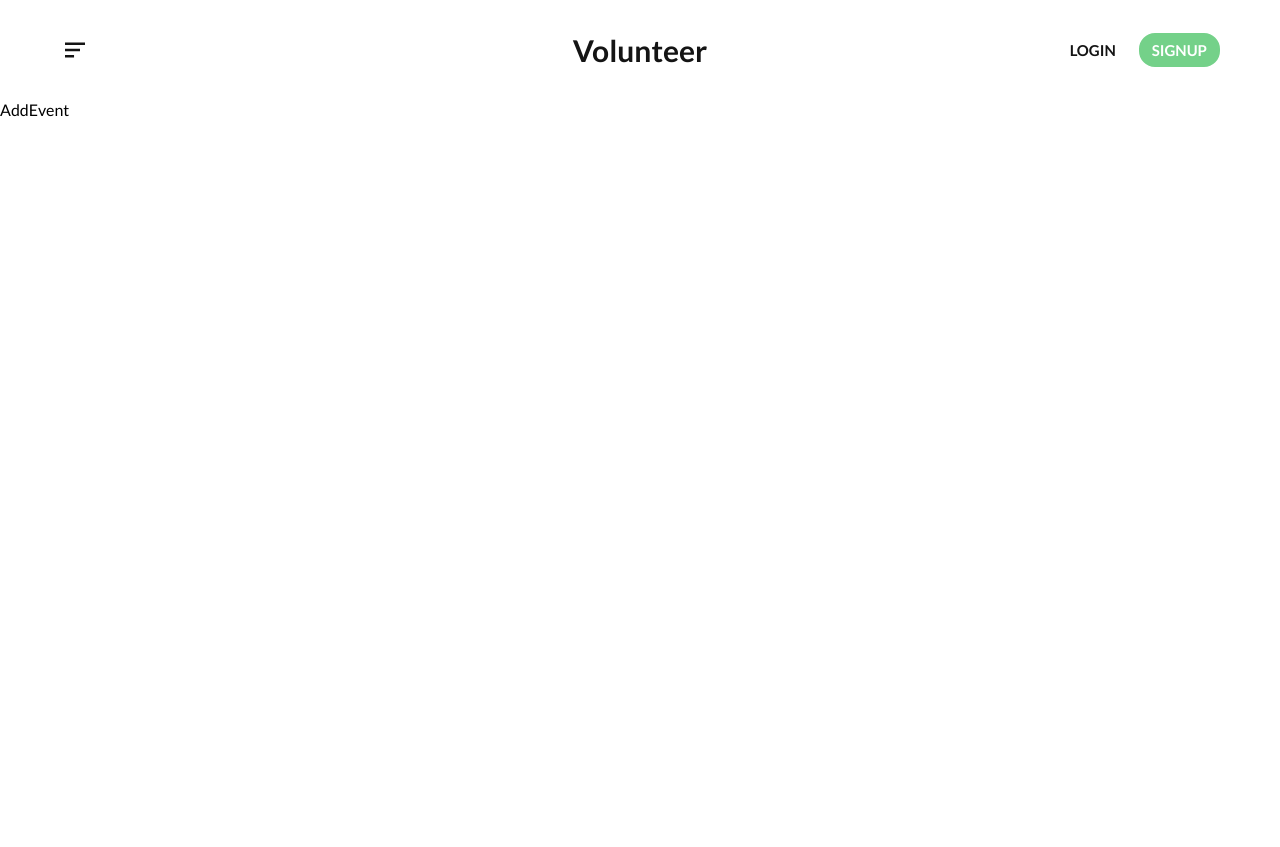
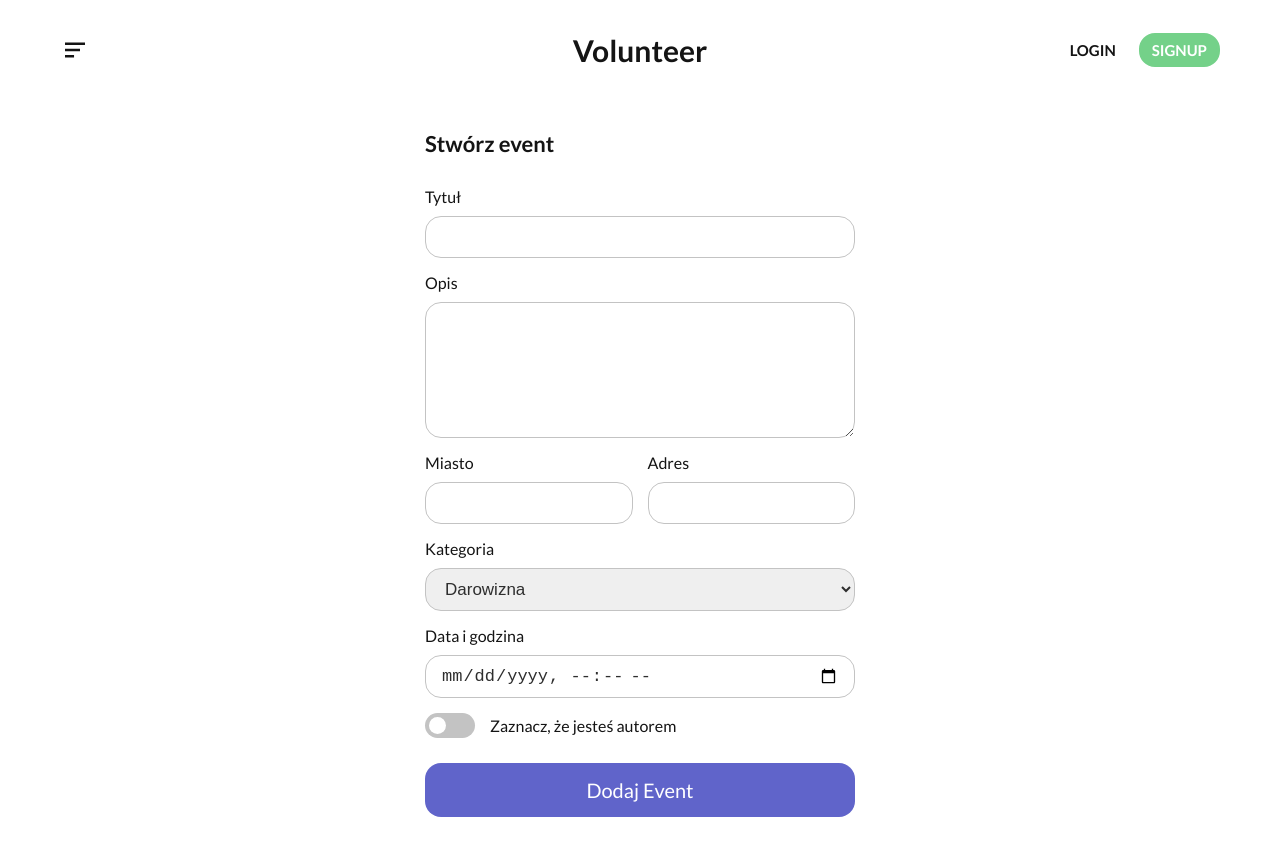
Before and after one commit to JanSzczepan/volunteer, a React (Create React App) app in the folder frontend/: page /events/add-event in a window 1280 px wide. Before the commit the page ends 800 px from the top, so only its background shows below. Built offline with nearby package versions, Linux system fonts and the light colour scheme.

Commit message:
Create Event page

```diff
--- a/frontend/src/api/index.js
+++ b/frontend/src/api/index.js
@@ -13,6 +13,7 @@ export const fetchUpcomingEvents = () => API.get('/events/upcoming')
 export const fetchAllEvents = () => API.get('/events/all')
 export const fetchEvent = (id) => API.get(`/events/${id}`)
 export const joinEvent = (id, formData) => API.patch(`/events/${id}/join`, formData)
+export const createEvent = (formData) => API.post('/events', formData)
 
 export const login = (formData) => API.post('/user/login', formData)
 export const signup = (formData) => API.post('/user/signup', formData)
--- /dev/null
+++ b/frontend/src/components/Switch/Switch.js
@@ -0,0 +1,12 @@
+import styles from './Switch.module.scss'
+
+const Switch = ({ isToggled, onToggle }) => {
+   return (
+      <label className={styles.switch}>
+         <input className={styles.input} checked={isToggled} onChange={onToggle} type="checkbox"/>
+         <span className={styles.slider}></span>
+      </label>
+   )
+}
+
+export default Switch
--- /dev/null
+++ b/frontend/src/components/Switch/Switch.module.scss
@@ -0,0 +1,52 @@
+@use "../../scss/index" as *;
+
+$switch-width: 50px;
+$switch-height: 25px;
+
+$slider-padding: 4px;
+
+.switch {
+   position: relative;
+   display: inline-block;
+   width: $switch-width;
+   height: $switch-height;
+   min-width: $switch-width;
+}
+
+.input {
+   opacity: 0;
+   width: 0;
+   height: 0;
+}
+
+.slider {
+   position: absolute;
+   top: 0;
+   left: 0;
+   right: 0;
+   bottom: 0;
+   background-color: $color-gray;
+   border-radius: $border-radius;
+   cursor: pointer;
+   transition: background-color .4s;
+}
+
+.slider::before {
+   position: absolute;
+   content: "";
+   height: calc($switch-height - 2 * $slider-padding);
+   width: calc($switch-height - 2 * $slider-padding);
+   left: $slider-padding;
+   bottom: $slider-padding;
+   background-color: $color-white;
+   border-radius: 50%;
+   transition: .4s;
+}
+
+.input:checked + .slider {
+   background-color: $color-purple;
+}
+
+.input:checked + .slider::before {
+   transform: translateX(calc($switch-width - ($switch-height - 2 * $slider-padding) - 2 * $slider-padding));
+}
--- /dev/null
+++ b/frontend/src/constants/index.js
@@ -0,0 +1,5 @@
+export const OPTIONS = [
+   { value: 'charity', text: 'Darowizna' },
+   { value: 'collecting', text: 'Zbiórka' },
+   { value: 'animals', text: 'Zwierzęta' },
+]
--- a/frontend/src/index.scss
+++ b/frontend/src/index.scss
@@ -51,7 +51,7 @@ a {
    }
 }
 
-.authForm, .joinForm {
+.authForm, .joinForm, .addEventForm {
    max-width: 500px;
    width: 100%;
    padding: 30px 15px;
@@ -64,13 +64,13 @@ a {
       padding: 30px 35px;
    }
 
-   .authHeader, .joinHeader {
+   .authHeader, .joinHeader, .addEventHeader {
       font-size: 2.2rem;
       margin-bottom: 30px;
       color: $color-black;
    }
 
-   .authLabel, .joinLabel {
+   .authLabel, .joinLabel, .addEventLabel {
       display: block;
       font-size: 1.4rem;
       margin-bottom: 10px;
@@ -81,7 +81,7 @@ a {
       }
    }
 
-   .authInput, .joinInput {
+   .authInput, .joinInput, .addEventInput, .addEventTextarea, .addEventSelect, .addEventDateTime {
       display: block;
       width: 100%;
       margin-bottom: 15px;
@@ -122,7 +122,7 @@ a {
       }
    }
 
-   .authSubmitButton, .joinSubmitButton {
+   .authSubmitButton, .joinSubmitButton, .addEventSubmitButton {
       width: 100%;
       padding: 15px 20px;
       background-color: $color-purple;
@@ -137,13 +137,13 @@ a {
       }
    }
 
-   .authErrorContainer, .joinErrorContainer {
+   .authErrorContainer, .joinErrorContainer, .addEventErrorContainer {
       position: relative;
       margin-bottom: 25px;
       padding-left: 15px;
    }
 
-   .authErrorContainer::after, .joinErrorContainer::after {
+   .authErrorContainer::after, .joinErrorContainer::after, .addEventErrorContainer::after {
       content: '';
       position: absolute;
       width: 4px;
@@ -154,7 +154,7 @@ a {
       border-radius: $border-radius;
    }
 
-   .authErrorText, .joinErrorText {
+   .authErrorText, .joinErrorText, .addEventErrorText {
       color: $color-red;
       font-weight: 700;
    }
--- a/frontend/src/pages/AddEvent/AddEvent.js
+++ b/frontend/src/pages/AddEvent/AddEvent.js
@@ -1,6 +1,75 @@
+import { useState } from 'react'
+import { Link, useNavigate } from 'react-router-dom'
+import { useDispatch, useSelector } from 'react-redux'
+
+import Switch from '../../components/Switch/Switch'
+import { OPTIONS } from '../../constants'
+import styles from './AddEvent.module.scss'
+import { createEvent } from '../../redux/events'
+
 const AddEvent = () => {
+
+   const [formData, setFormData] = useState({ title: '', description: '', city: '', address: '', cathegory: OPTIONS[0].value, date: '', creator: '', anonymous: true, selectedFile: '' })
+   const [isToggled, setIsToggled] = useState(false)
+
+   const dispatch = useDispatch()
+   const { isLoading, error } = useSelector(store => store.events)
+
+   const navigate = useNavigate()
+
+   const user = JSON.parse(window.localStorage.getItem('profile'))
+
+   const onSubmit = (e) => {
+      e.preventDefault()
+
+      if (isToggled)
+         setFormData({ ...formData, anonymous: false })
+      console.log(formData)
+      dispatch(createEvent({ formData, navigate }))
+   }
+
    return (
-      <div>AddEvent</div>
+      <section className={`section ${styles.section}`}>
+         <form onSubmit={(e) => onSubmit(e)} className='addEventForm'>
+            <h2 className='addEventHeader'>Stwórz event</h2>
+            <label className='addEventLabel' htmlFor='title'>Tytuł</label>
+            <input value={formData.title} onChange={(e) => setFormData({ ...formData, title: e.target.value })} className={`addEventInput ${error?.emptyFields?.includes('title') && styles.inputError}`} id='title' type='text' />
+            <label className='addEventLabel' htmlFor='description'>Opis</label>
+            <textarea value={formData.description} onChange={(e) => setFormData({ ...formData, description: e.target.value })} className={`addEventTextarea ${error?.emptyFields?.includes('description') && styles.inputError}`} id="description" rows="6"></textarea>
+            <div className={styles.inputsContainer}>
+               <div>
+                  <label className={`addEventLabel ${styles.addEventLabel}`} htmlFor='city'>Miasto</label>
+                  <input value={formData.city} onChange={(e) => setFormData({ ...formData, city: e.target.value })} className={`addEventInput ${error?.emptyFields?.includes('city') && styles.inputError}`} id='city' type='text' />
+               </div>
+               <div>
+                  <label className='addEventLabel' htmlFor='address'>Adres</label>
+                  <input value={formData.address} onChange={(e) => setFormData({ ...formData, address: e.target.value })} className='addEventInput' id='address' type='text' />
+               </div>
+            </div>
+            <label className='addEventLabel' htmlFor='cathegory'>Kategoria</label>
+            <select value={formData.cathegory} onChange={(e) => setFormData({ ...formData, cathegory: e.target.value })} className={`addEventSelect ${error?.emptyFields?.includes('cathegory') && styles.inputError}`} id='cathegory'>
+               {OPTIONS.map((option, i) => (
+                  <option value={option.value} key={i}>{option.text}</option>
+               ))}
+            </select>
+            <label className='addEventLabel' htmlFor='datetime'>Data i godzina</label>
+            <input value={formData.date} onChange={(e) => setFormData({ ...formData, date: e.target.value })} className={`addEventDateTime ${error?.emptyFields?.includes('date') && styles.inputError}`} type="datetime-local" id="datetime" />
+            <label className={styles.switchLabel}>
+               <Switch isToggled={isToggled} onToggle={() => setIsToggled(!isToggled)}/>
+               <p className={styles.switchText}>Zaznacz, że jesteś autorem</p>
+            </label>
+            {error && (
+               <div className='addEventErrorContainer'>
+                  <p className='addEventErrorText'>{error?.errorMessage}</p>
+               </div>
+            )}
+            {user?.user ? (
+               <button className={`addEventSubmitButton ${styles.addEventSubmitButton}`} type='submit'>Dodaj Event</button>
+            ) : (
+               <Link to='/login' className={styles.addEventLink}>Dodaj Event</Link>
+            )}
+         </form>
+      </section>
    )
 }
 
--- a/frontend/src/pages/AddEvent/AddEvent.module.scss
+++ b/frontend/src/pages/AddEvent/AddEvent.module.scss
@@ -0,0 +1,60 @@
+@use "../../scss/index" as *;
+
+.section {
+   display: flex;
+   align-items: center;
+   justify-content: center;
+}
+
+.inputsContainer {
+   display: flex;
+   flex-direction: column;
+
+   @include tablet {
+      flex-direction: row;
+      gap: 0 15px;
+   }
+}
+
+.inputError {
+   border-color: $color-red !important;
+}
+
+.switchLabel {
+   display: flex;
+   align-items: center;
+   gap: 0 15px;
+   margin-bottom: 25px;
+
+   .switchText {
+      font-size: 1.4rem;
+      color: $color-black;
+
+      @include phone {
+         font-size: 1.6rem;
+      }
+   }
+}
+
+.addEventLink {
+   display: block;
+   width: 100%;
+   padding: 15px 20px;
+   background-color: $color-purple;
+   color: $color-white;
+   border: none;
+   border-radius: $border-radius;
+   font-size: 1.8rem;
+   text-align: center;
+   cursor: pointer;
+   margin-top: 25px;
+
+      @include phone {
+         font-size: 2rem;
+      }
+}
+
+.addEventSubmitButton {
+   display: block;
+   margin-top: 25px !important;
+}
--- a/frontend/src/pages/EventDetails/EventDetails.js
+++ b/frontend/src/pages/EventDetails/EventDetails.js
@@ -60,6 +60,7 @@ const EventDetails = () => {
                {!ban && <Link to={user?.user ? `/events/${event._id}/join` : '/login'} className={`${styles.joinButton} ${!join && styles.resignButton}`}>{join ? 'Dołącz' : 'Zrezygnuj'} {join && <IoIosArrowForward className={styles.joinIcon}/>}</Link>}
                <h5 className={styles.eventDescriptionHeader}>Opis:</h5>
                <p className={styles.eventDescription}>{event.description}</p>
+               {Boolean(event?.participants?.length) && (
                   <div className={styles.outsideParticipantsContainer}>
                      <p className={styles.participantsHeader}>{participantsText}<span className={styles.participantsSpan}>:</span></p>
                      <div className={styles.insideParticipantsContainer}>
@@ -70,6 +71,7 @@ const EventDetails = () => {
                         ))}
                      </div>
                   </div>
+               )}
             </div>
          </header>
       </section>
--- a/frontend/src/redux/events.js
+++ b/frontend/src/redux/events.js
@@ -72,6 +72,22 @@ export const joinEvent = createAsyncThunk(
    }
 )
 
+export const createEvent = createAsyncThunk(
+   'events/createEvent',
+   async (dataObj, thunkAPI) => {
+      try {
+         const { data } = await api.createEvent(dataObj.formData)
+         console.log(`Event created:`, data)
+
+         dataObj.navigate(`/events/${data.data._id}/eventDetails`)
+
+         return data
+      } catch (error) {
+         throw thunkAPI.rejectWithValue(error.response.data)
+      }
+   }
+)
+
 export const eventsSlice = createSlice({
    name: 'events',
    initialState,
@@ -123,6 +139,19 @@ export const eventsSlice = createSlice({
          state.isLoading = false
          state.error = action.payload.error
       },
+      [createEvent.pending]: (state) => {
+         state.error = null
+         state.isLoading = true
+      },
+      [createEvent.fulfilled]: (state, action) => {
+         state.events = [...state.events, action.payload.data]
+         state.isLoading = false
+      },
+      [createEvent.rejected]: (state, action) => {
+         console.log(action)
+         state.isLoading = false
+         state.error = action.payload.error
+      },
    }
 })
 
```
Also changed, not shown: 2 other files (tests, documents, lock files or other folders). Lines whose indentation alone changed are shown as unchanged.
